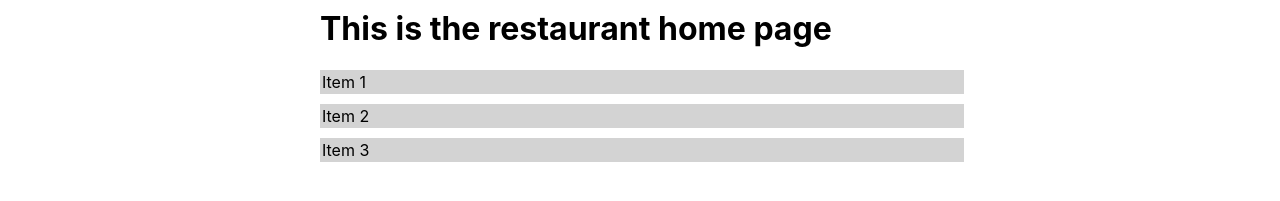
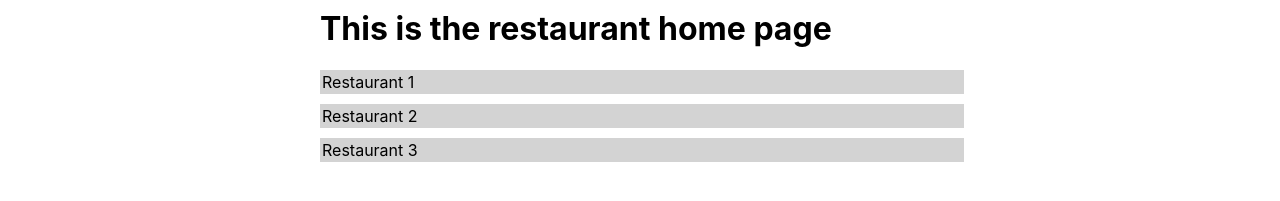
Before and after one commit to mremondi/CurateRestaurantPortal, a React (Create React App) app in the folder curate-restaurant-portal/: page /myrestaurants in a window 1280 px wide. Shown: the part 131-332 px from the top of the page. Built offline with nearby package versions, Linux system fonts and the light colour scheme; no server answers.

Commit message:
Fixed bug where back button from CreateMenu wouldn't reload CreateRestaurant
- Had to do with exact={true} param

```diff
--- a/curate-restaurant-portal/src/CreateRestaurant/CreateRestaurant.js
+++ b/curate-restaurant-portal/src/CreateRestaurant/CreateRestaurant.js
@@ -6,14 +6,15 @@ import CreateMenu from '../CreateMenu/CreateMenu.js'
 
 class CreateRestaurant extends Component {
     render() {
+        const { match } = this.props;
+        console.log('CreateRestaurant: ' + match.path);
 
-        const { match } = this.props;
         return (
             <Router>
                 <div className="CreateRestaurant">
                     <Switch>
-                        <Route exact={true} path={`${match.path}/create-menu`} component={CreateMenu} />
                         <Route exact={true} path={`${match.path}`} component={CreateRestaurantView} />
+                        <Route path={`${match.path}/create-menu`} component={CreateMenu} />
                     </Switch>
                 </div>
             </Router>
--- a/curate-restaurant-portal/src/Navbar/Navbar.js
+++ b/curate-restaurant-portal/src/Navbar/Navbar.js
@@ -40,8 +40,8 @@ class Navbar extends Component {
                 </button>
             }
 
-          <Route path="/myrestaurants" exact={true} component={RestaurantHomePage} />
-          <Route path="/" exact={true} component={Main} />
+          <Route path="/myrestaurants" component={RestaurantHomePage} />
+          <Route exact={true} path="/" component={Main} />
 
         </div>
       </Router>
--- a/curate-restaurant-portal/src/RestaurantHomePage/RestaurantHomePage.js
+++ b/curate-restaurant-portal/src/RestaurantHomePage/RestaurantHomePage.js
@@ -8,14 +8,15 @@ class RestaurantHomePage extends Component {
 
     render() {
         const { match } = this.props;
+        console.log("RestaurantHomePage path: " + match.path);
+
         return (
-
             <Router>
                 <div className="RestaurantHomePage">
                     <Switch>
-                        <Route exact={true} path={`${match.path}/create-restaurant`}
+                        <Route exact={true} path={`${match.path}`} component={RestaurantsView} />
+                        <Route path={`${match.path}/create-restaurant`}
                          component = {CreateRestaurant} />
-                        <Route exact={true} path={`${match.path}`} component={RestaurantsView} />
                     </Switch>
                 </div>
             </Router>
@@ -33,9 +34,9 @@ class RestaurantsView extends Component {
                 </button>
 
                 <h1> This is the restaurant home page </h1>
-                <li> Item 1 </li>
-                <li> Item 2 </li>
-                <li> Item 3 </li>
+                <li> Restaurant 1 </li>
+                <li> Restaurant 2 </li>
+                <li> Restaurant 3 </li>
             </div>
         );
     }
--- a/curate-restaurant-portal/src/index.js
+++ b/curate-restaurant-portal/src/index.js
@@ -9,7 +9,9 @@ const client = new ApolloClient({
   uri: "http://curate-staging.appspot.com/graphql"
 });
 
-ReactDOM.render(<App client={client}/>, document.getElementById('root'));
+ReactDOM.render(
+  <App client={client}/>
+  , document.getElementById('root'));
 
 // If you want your app to work offline and load faster, you can change
 // unregister() to register() below. Note this comes with some pitfalls.
```
